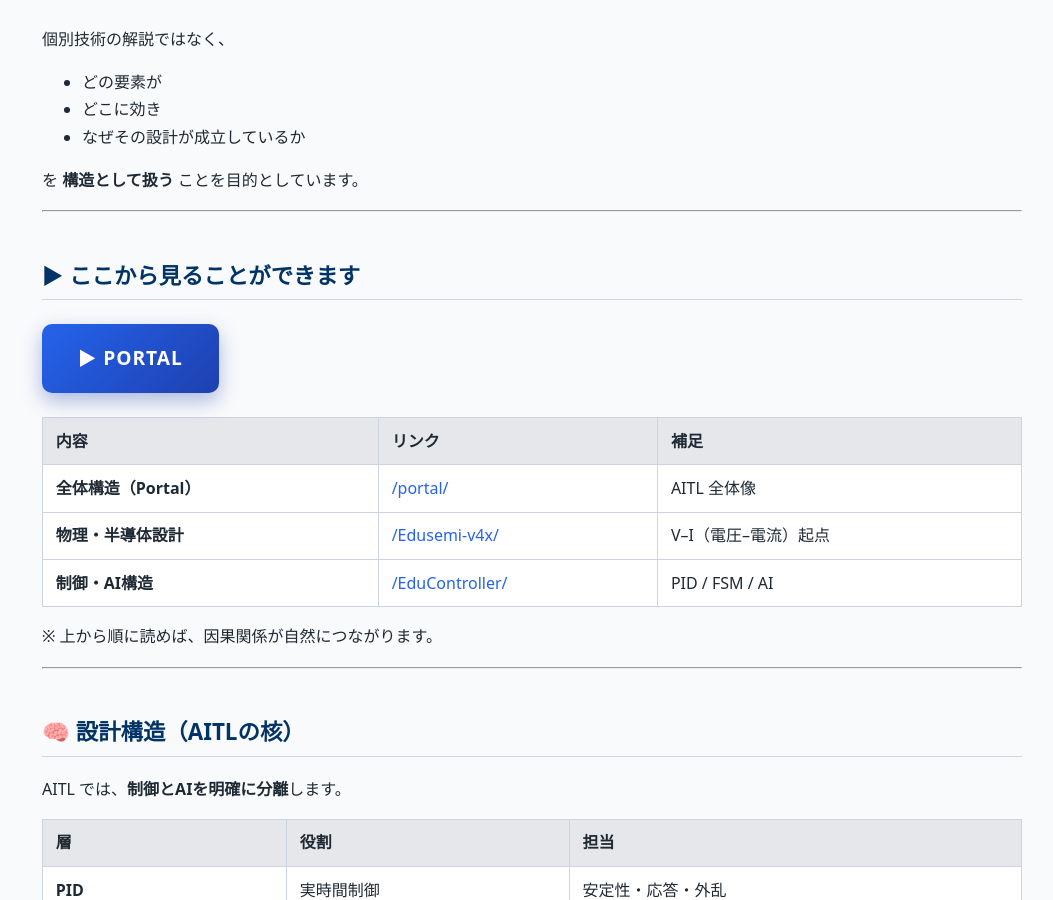
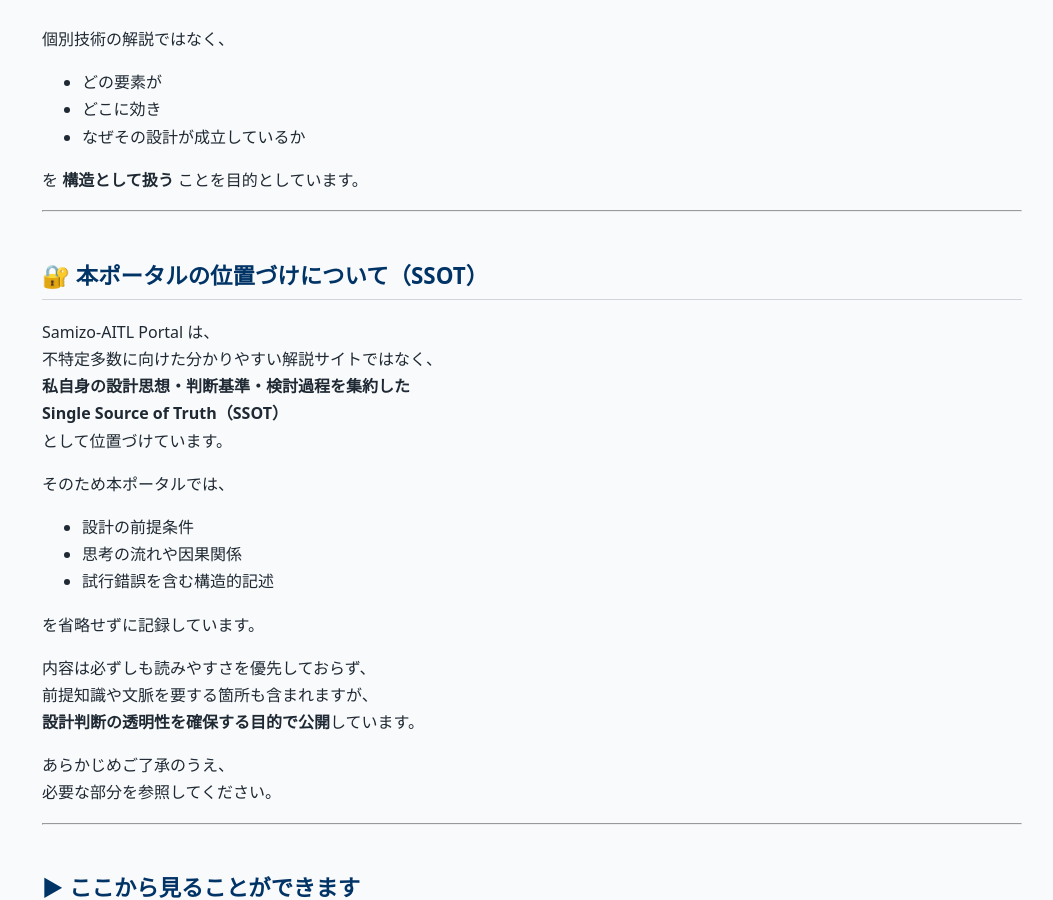
Before and after one commit to Samizo-AITL/Samizo-AITL.github.io, a Jekyll site: the page built from index.md, in a window 1280 px wide and 900 px high, scrolled down 1045 px. Shown: the whole window, without its empty margins (108-1161 px from the left). Built offline with Jekyll 4.4.1, drawn with Linux system fonts in a browser that asks for light colours.

Commit message:
Update index.md

```diff
--- a/index.md
+++ b/index.md
@@ -43,6 +43,31 @@ flowchart TD
 - なぜその設計が成立しているか
 
 を **構造として扱う** ことを目的としています。
+
+---
+
+## 🔐 本ポータルの位置づけについて（SSOT）
+
+Samizo-AITL Portal は、
+不特定多数に向けた分かりやすい解説サイトではなく、
+**私自身の設計思想・判断基準・検討過程を集約した
+Single Source of Truth（SSOT）**
+として位置づけています。
+
+そのため本ポータルでは、
+
+- 設計の前提条件
+- 思考の流れや因果関係
+- 試行錯誤を含む構造的記述
+
+を省略せずに記録しています。
+
+内容は必ずしも読みやすさを優先しておらず、
+前提知識や文脈を要する箇所も含まれますが、
+**設計判断の透明性を確保する目的で公開**しています。
+
+あらかじめご了承のうえ、
+必要な部分を参照してください。
 
 ---
 
```
